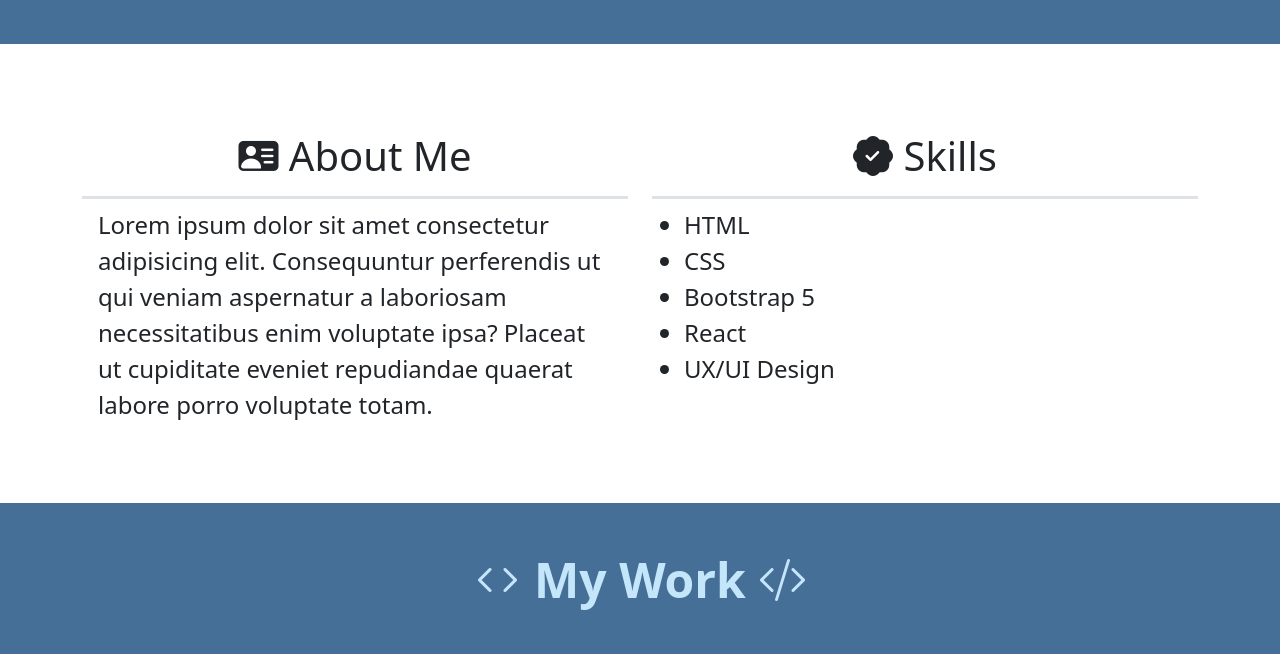
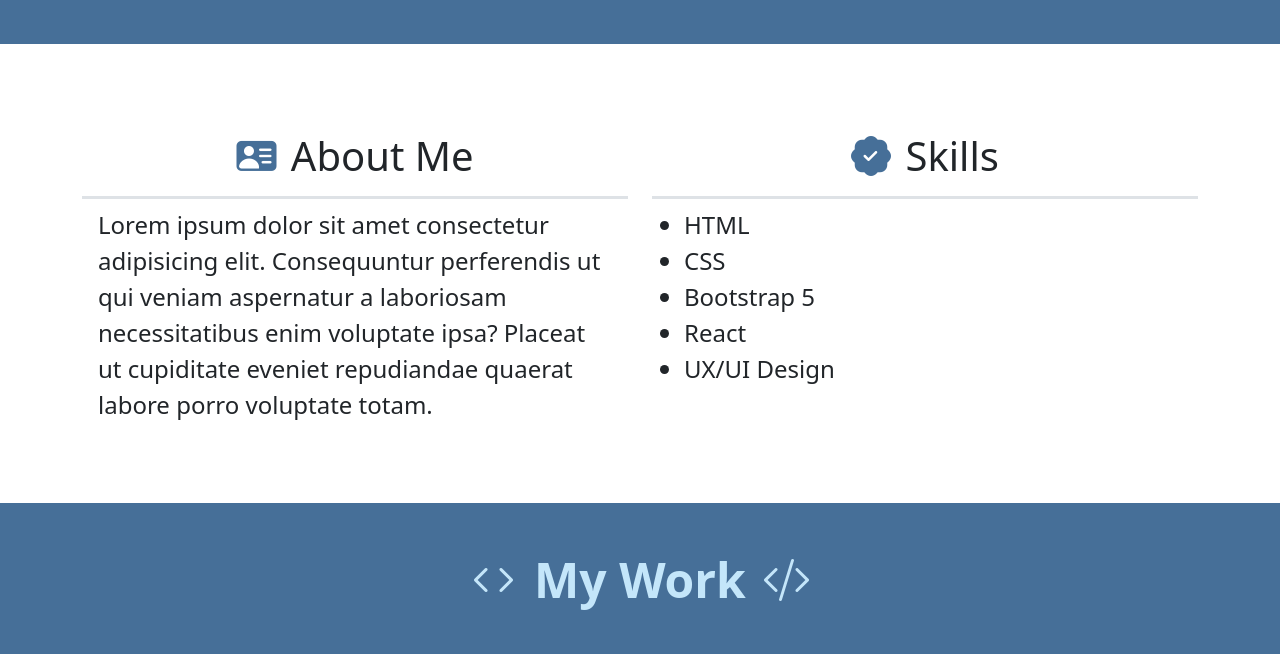
Before and after one commit to Stefan4D/Bootstrap-Portfolio, a website: page index.html in a window 1280 px wide. Shown: the part 540-1194 px from the top of the page. Drawn offline with nearby package versions, Linux system fonts and the light colour scheme.

Commit message:
Adjusted icon colouring and margins

```diff
--- a/index.html
+++ b/index.html
@@ -102,7 +102,8 @@
             <!-- About Me -->
             <div class="col-md-6">
               <h2 class="text-center border-bottom border-3 display-6 py-3">
-                <i class="bi bi-person-vcard-fill"></i> About Me
+                <i class="bi bi-person-vcard-fill text-secondary me-1"></i>
+                About Me
               </h2>
               <p class="px-3 fs-4">
                 Lorem ipsum dolor sit amet consectetur adipisicing elit.
@@ -114,7 +115,8 @@
             <!-- Skills -->
             <div class="col-md-6">
               <h2 class="text-center border-bottom border-3 display-6 py-3">
-                <i class="bi bi-patch-check-fill"></i> Skills
+                <i class="bi bi-patch-check-fill text-secondary me-1"></i>
+                Skills
               </h2>
               <ul class="fs-4">
                 <li>HTML</li>
@@ -133,8 +135,8 @@
         <div class="container-lg">
           <div class="row">
             <h2 class="text-light fw-bold display-5 pb-4">
-              <i class="bi bi-code"></i> My Work
-              <i class="bi bi-code-slash"></i>
+              <i class="bi bi-code me-1"></i> My Work
+              <i class="bi bi-code-slash ms-1"></i>
             </h2>
 
             <!-- Full cover image card -->
@@ -259,7 +261,7 @@
         <div class="row">
           <div class="col">
             <h2>
-              <i class="bi bi-chat-right-text-fill text-secondary fs-3"></i>
+              <i class="bi bi-chat-right-text-fill text-secondary me-1"></i>
               Contact Me
             </h2>
             <p>
```
